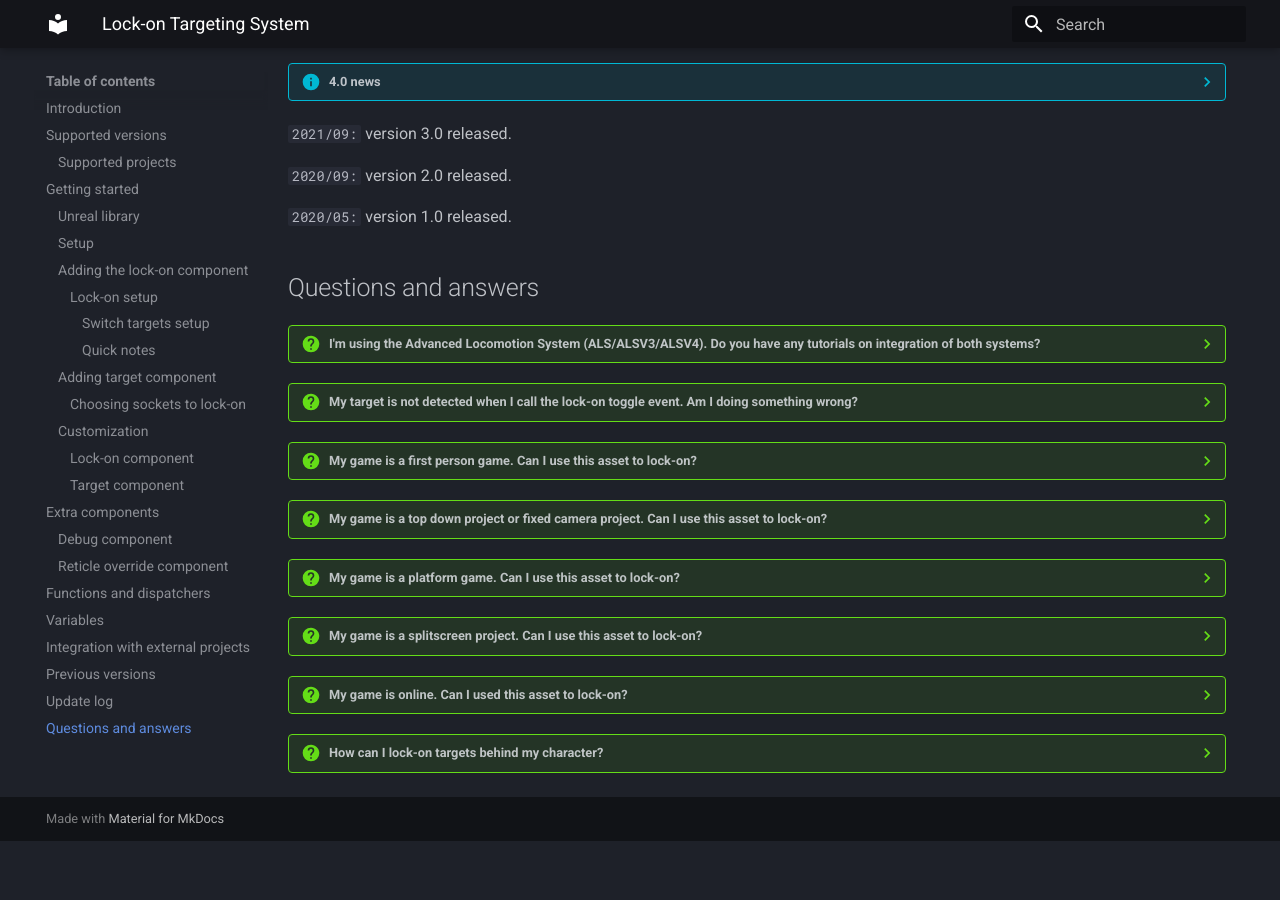
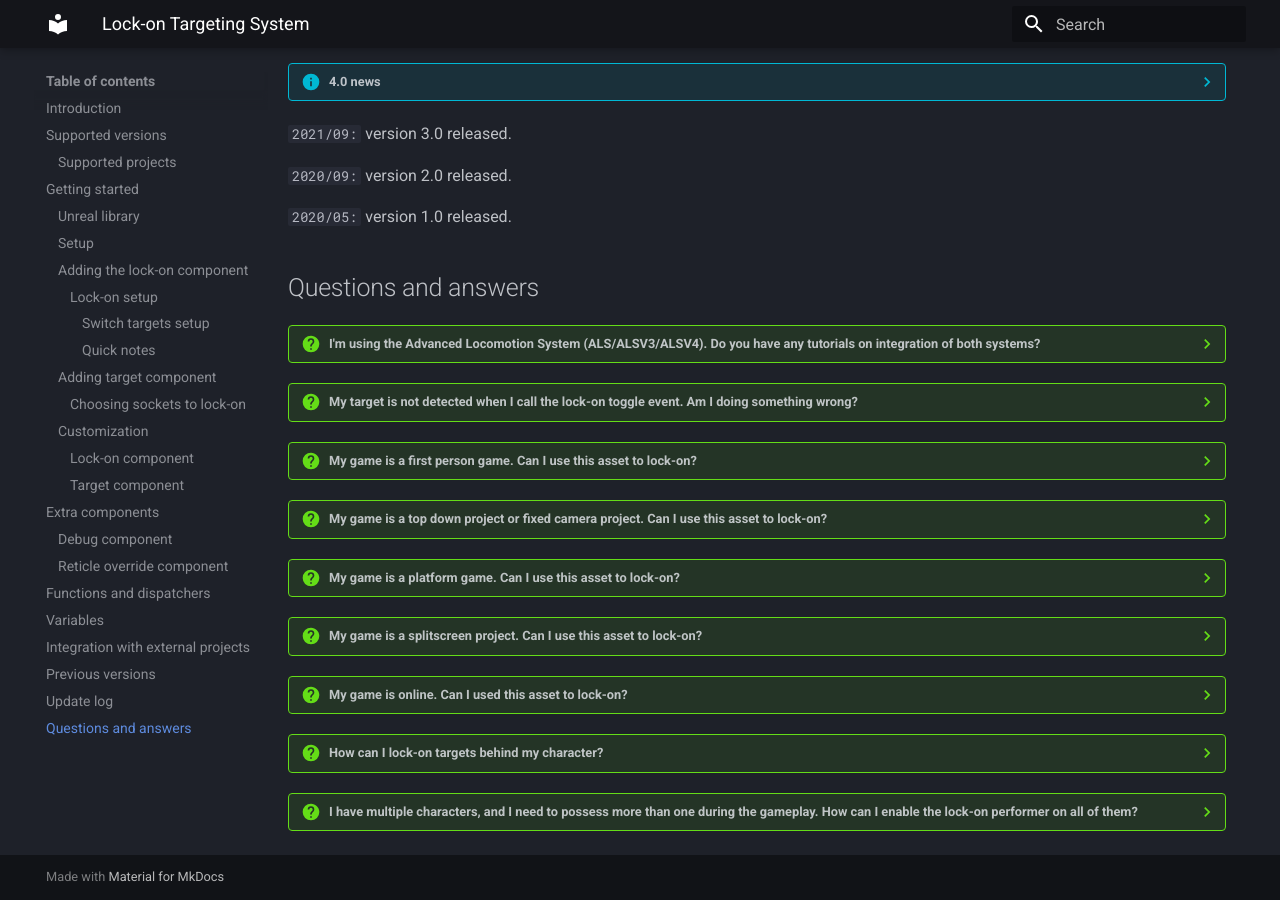
Before and after one commit to alexandrezlima/documentations, an MkDocs documentation site: the page built from docs/lockon.md, in a window 1280 px wide and 900 px high, scrolled down 10846 px. Built offline with MkDocs 1.6.1 and Material for MkDocs 9.7.7, drawn with Linux system fonts in a browser that asks for light colours; before the commit the page ends 11687 px from its top, so only the background shows below that.

Commit message:
Content update.

```diff
--- a/docs/lockon.md
+++ b/docs/lockon.md
@@ -458,3 +458,6 @@
 
 ??? question "How can I lock-on targets behind my character?"
     Mark the variable `bConsiderOffscreenTargets` as true in the `LockOn` component reference.
+
+??? question "I have multiple characters, and I need to possess more than one during the gameplay. How can I enable the lock-on performer on all of them?"
+    You can add the `BPC_LockOn` component on all of them. But to have the lock-on settings working properly, you'll need to make quick mod in order to have the `LockOn point` being owned by all characters. You can [check here how to do this](https://youtu.be/kjpmZ8-u7JA). Also, I recommend calling the `Unlock` function before your possessing event, to avoid errors with player controller checking on non-possessed pawns.
```
